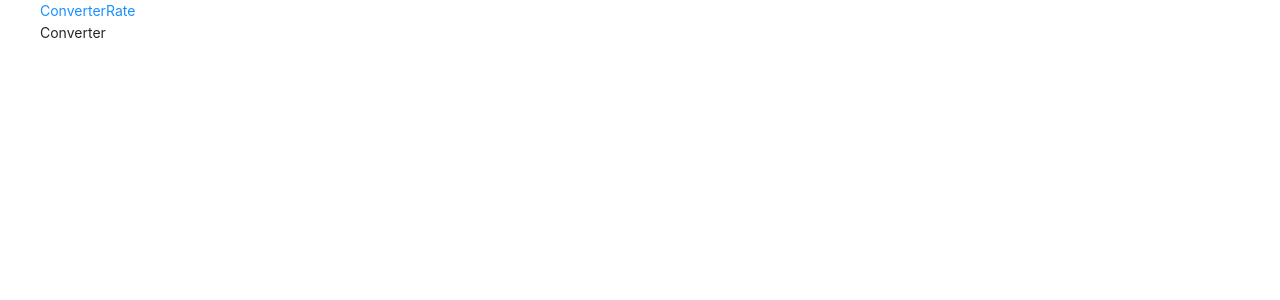
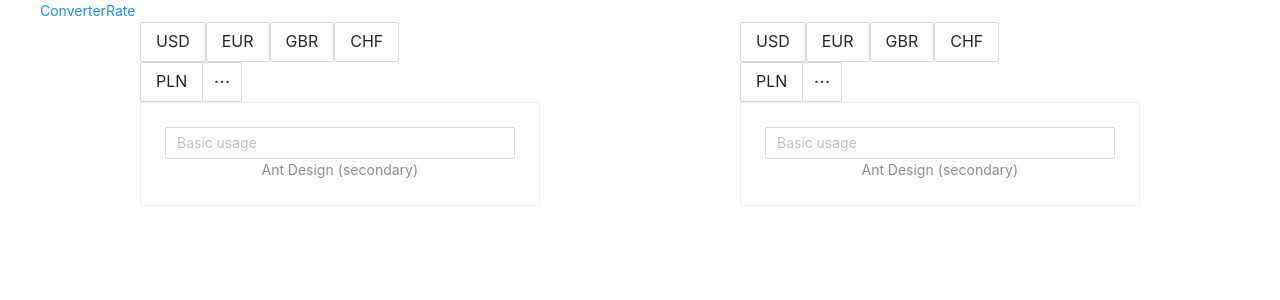
Before and after one commit to DmitryKhiliuk/currency-converter, a React (Create React App) app: page / in a window 1280 px wide. Shown: the top 300 px of the page. Built offline with nearby package versions, Linux system fonts and the light colour scheme.

Commit message:
converter

```diff
--- a/src/App/App.tsx
+++ b/src/App/App.tsx
@@ -1,17 +1,34 @@
-import React from 'react';
+import React, {useEffect} from 'react';
 import {Route, Routes} from "react-router-dom";
 import {Converter} from "../Components/Converter/Converter";
 import {Rate} from "../Components/Rate/Rate";
 import {Navigation} from "../Components/Navigation/Navigation";
 import s from './App.module.css'
+import {useAppDispatch, useAppSelector} from "./store";
+import {fetchRateTC} from "./rate-reducer";
 
 function App() {
+
+    const rate = useAppSelector((state) => state.rate)
+    const dispatch = useAppDispatch();
+
+    let difference = new Date().getTime() - new Date(rate.lastupdate).getTime()
+
+    console.log(difference)
+    console.log(new Date(rate.lastupdate))
+
+    useEffect(() => {
+        if (!rate.rates || difference && difference > 14400000) {
+            dispatch(fetchRateTC())
+            console.log('fetch')
+        }
+    }, [])
     return (
         <div className={s.appStyle}>
             <Navigation/>
             <Routes>
+                <Route path={'/rate'} element={<Rate rate={rate}/>}/>
                 <Route path={'/'} element={<Converter/>}/>
-                <Route path={'/rate'} element={<Rate/>}/>
             </Routes>
 
         </div>
--- a/src/App/rate-reducer.ts
+++ b/src/App/rate-reducer.ts
@@ -14,6 +14,8 @@ export type RateResponseType = {
 
 }
 
+export type RateType = RateResponseType & {currencyBase: string}
+
 export const fetchRateTC = createAsyncThunk<RateResponseType>('rate/fetchRate', async(param, thunkAPI) => {
     const res = await rateAPI.getRate()
     try {
@@ -25,7 +27,12 @@ export const fetchRateTC = createAsyncThunk<RateResponseType>('rate/fetchRate',
 
 export const slice = createSlice({
     name: 'rate',
-    initialState: {} as RateResponseType,
+    initialState: {
+        table: '',
+        rates: {},
+        lastupdate: ''
+
+} as RateResponseType,
     reducers: {},
     extraReducers: builder => {
         builder.addCase(fetchRateTC.fulfilled, (state, action) => {
--- /dev/null
+++ b/src/Components/Converter/Converter.module.css
@@ -0,0 +1,5 @@
+.content {
+    max-width: 1200px;
+    display: flex;
+    justify-content: space-around;
+}
--- a/src/Components/Converter/Converter.tsx
+++ b/src/Components/Converter/Converter.tsx
@@ -1,9 +1,13 @@
 import React from 'react';
+import {InputBox} from "./inputBox/InputBox";
+import s from './Converter.module.css'
 
 export const Converter = () => {
+
     return (
-        <div>
-            Converter
+        <div className={s.content}>
+            <InputBox/>
+            <InputBox/>
         </div>
     );
 };
--- /dev/null
+++ b/src/Components/Converter/inputBox/InputBox.tsx
@@ -0,0 +1,47 @@
+import React from 'react';
+import {Button, Card, Dropdown, Input, Menu, Typography} from "antd";
+import s from './InputBox.module.css'
+
+export const InputBox = () => {
+
+    const onMenuClick = (e: any) => {
+        console.log('click', e);
+    };
+
+    const menu = (
+        <Menu
+            onClick={onMenuClick}
+            items={[
+                {
+                    key: '1',
+                    label: '1st item',
+                },
+                {
+                    key: '2',
+                    label: '2nd item',
+                },
+                {
+                    key: '3',
+                    label: '3rd item',
+                },
+            ]}
+        />
+    );
+    return (
+        <div>
+            <div>
+                <Button size={'large'}>USD</Button>
+                <Button size={'large'}>EUR</Button>
+                <Button size={'large'}>GBR</Button>
+                <Button size={'large'}>CHF</Button>
+                <Dropdown.Button size={'large'} overlay={menu}>PLN</Dropdown.Button>
+            </div>
+            <div>
+                <Card style={{width: '400px', textAlign: 'center'}} hoverable={true}>
+                    <Input placeholder="Basic usage" />
+                    <Typography.Text type="secondary">Ant Design (secondary)</Typography.Text>
+                </Card>
+            </div>
+        </div>
+    );
+};
--- a/src/Components/Rate/Rate.tsx
+++ b/src/Components/Rate/Rate.tsx
@@ -1,28 +1,21 @@
-import React, {useEffect, useState} from 'react';
-import {Button, Input, InputNumber, Select} from "antd";
-import {fetchRateTC} from "../../App/rate-reducer";
-import {AppRootStateType, useAppDispatch, useAppSelector} from "../../App/store";
+import React, {useState} from 'react';
+import {Button, InputNumber, Select} from "antd";
+import {RateResponseType} from "../../App/rate-reducer";
 import {RateTable} from "./RateTable";
 import s from './Rate.module.css'
 import '../../flags.css'
 
+type RatePropsType = {
+    rate: RateResponseType
+}
 
-
-export const Rate = () => {
-
-    const dispatch = useAppDispatch();
-    const rate = useAppSelector((state) => state.rate)
+export const Rate = (props:RatePropsType) => {
 
     const [currencyBase, setCurrencyBase] = useState('USD')
     const [quantity, setQuantity] = useState(1)
-    let difference = new Date().getTime() - new Date(rate.lastupdate).getTime()
+
+
     let defaultValue = currencyBase
-
-    useEffect(() => {
-        if (difference && difference > 14400000) {
-            dispatch(fetchRateTC())
-        }
-    }, [])
 
     const {Option} = Select;
 
@@ -36,8 +29,11 @@ export const Rate = () => {
         setQuantity(value);
     };
 
-    const keys = Object.keys(rate.rates).filter(el => el.length === 3)
-    const currencyCode = ['USD', 'EUR', 'GBP', 'PLN', 'CHF', 'BYN'].concat(keys.filter(el => el!=='USD'&&el!=='EUR'&&el!=='GBP'&&el!=='PLN'&&el!=='CHF'&&el!=='BYN')) // placing elements in main positions
+
+    const curKeys = Object.keys(props.rate.rates).filter(el => el.length === 3)
+
+    const currencyMain = ['USD', 'EUR', 'GBP', 'PLN', 'CHF']
+    const currencyCode = currencyMain.concat(curKeys.filter(el => el!=='USD'&&el!=='EUR'&&el!=='GBP'&&el!=='PLN'&&el!=='CHF')) // placing elements in main positions
 
 
     const saveCurrencyBase = (text:string) => {
@@ -78,7 +74,7 @@ export const Rate = () => {
                     <Button type="primary" onClick={onClickHandler}>Apply</Button>
                 </div>
             </div>
-            <RateTable rate={rate} currencyBase={currencyBase} quantity={quantity} saveCurrencyBase={saveCurrencyBase}/>
+            <RateTable rate={props.rate} currencyBase={currencyBase} quantity={quantity} saveCurrencyBase={saveCurrencyBase}/>
         </div>
     );
 };
```
Also changed, not shown: src/Components/Converter/inputBox/InputBox.module.css (added).
